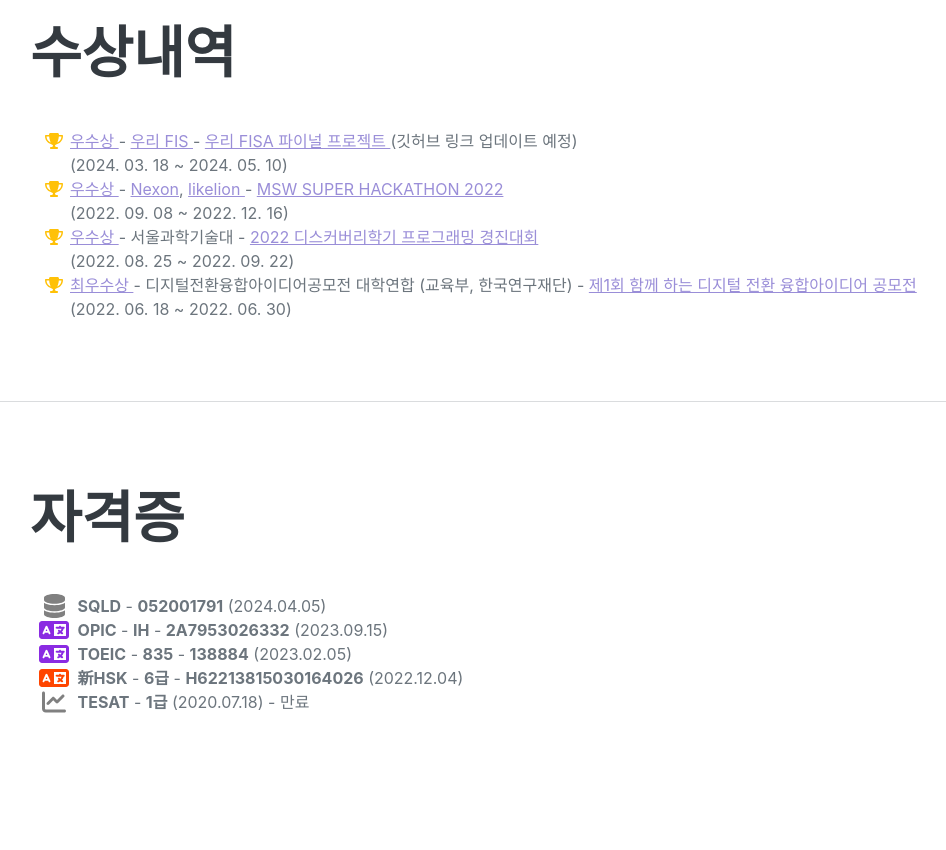
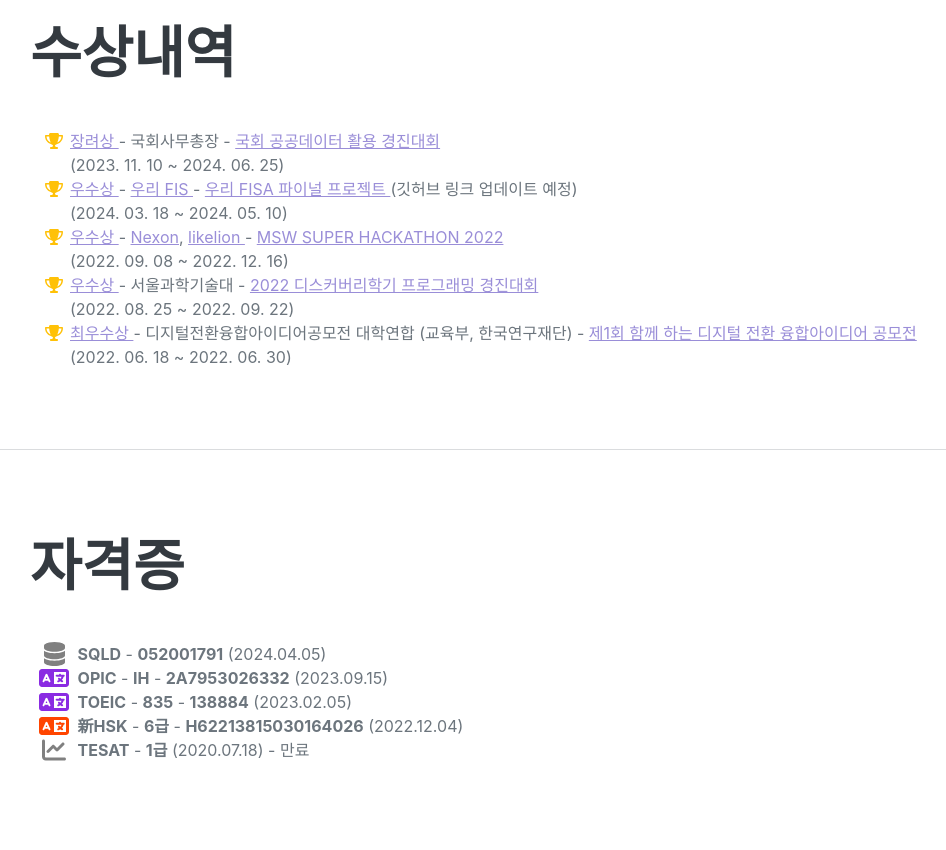
Before and after one commit to JunGyuRyu/profile_ko, a plain HTML site: page index.html in a window 1280 px wide. Shown: the part 2914-3764 px from the top of the page, without its empty margins (290-1236 px from the left). Before the commit the page ends 3716 px from the top, so only its background shows below. Drawn offline with nearby package versions, Linux system fonts and the light colour scheme; a web font is replaced by a local one.

Commit message:
add assembly

```diff
--- a/index.html
+++ b/index.html
@@ -175,7 +175,13 @@
                     <ul class="fa-ul mb-0">
                         <li>
                             <span class="fa-li"><i class="fas fa-trophy" style="font-size: 100%; color: #ffc107;"></i></span>
-                            <!-- TODO: 구글드라이브에 수상한거 올려놓고 여기에 링크 추가하기 -->
+                            <a href="https://drive.google.com/drive/folders/1Se5vVbTsoERZePo15qLKhhE8UqWlwpN0?usp=drive_link"> 장려상 </a> -
+                            <a>국회사무총장 </a> -
+                            <a href="https://www.assembly00data.com/"> 국회 공공데이터 활용 경진대회 </a> <br>
+                            (2023. 11. 10 ~ 2024. 06. 25)
+                        </li>
+                        <li>
+                            <span class="fa-li"><i class="fas fa-trophy" style="font-size: 100%; color: #ffc107;"></i></span>
                             <a href="https://drive.google.com/drive/folders/1w3nDYntxrCID1t-oDjFW-LRhahM_tpxV?usp=drive_link"> 우수상 </a> -
                             <a href="https://woorifisa.com/">우리 FIS </a> -
                             <a href="https://github.com/JunGyuRyu/BespokeCreditCard/tree/deploy"> 우리 FISA 파이널 프로젝트 </a> (깃허브 링크 업데이트 예정)<br>
```
